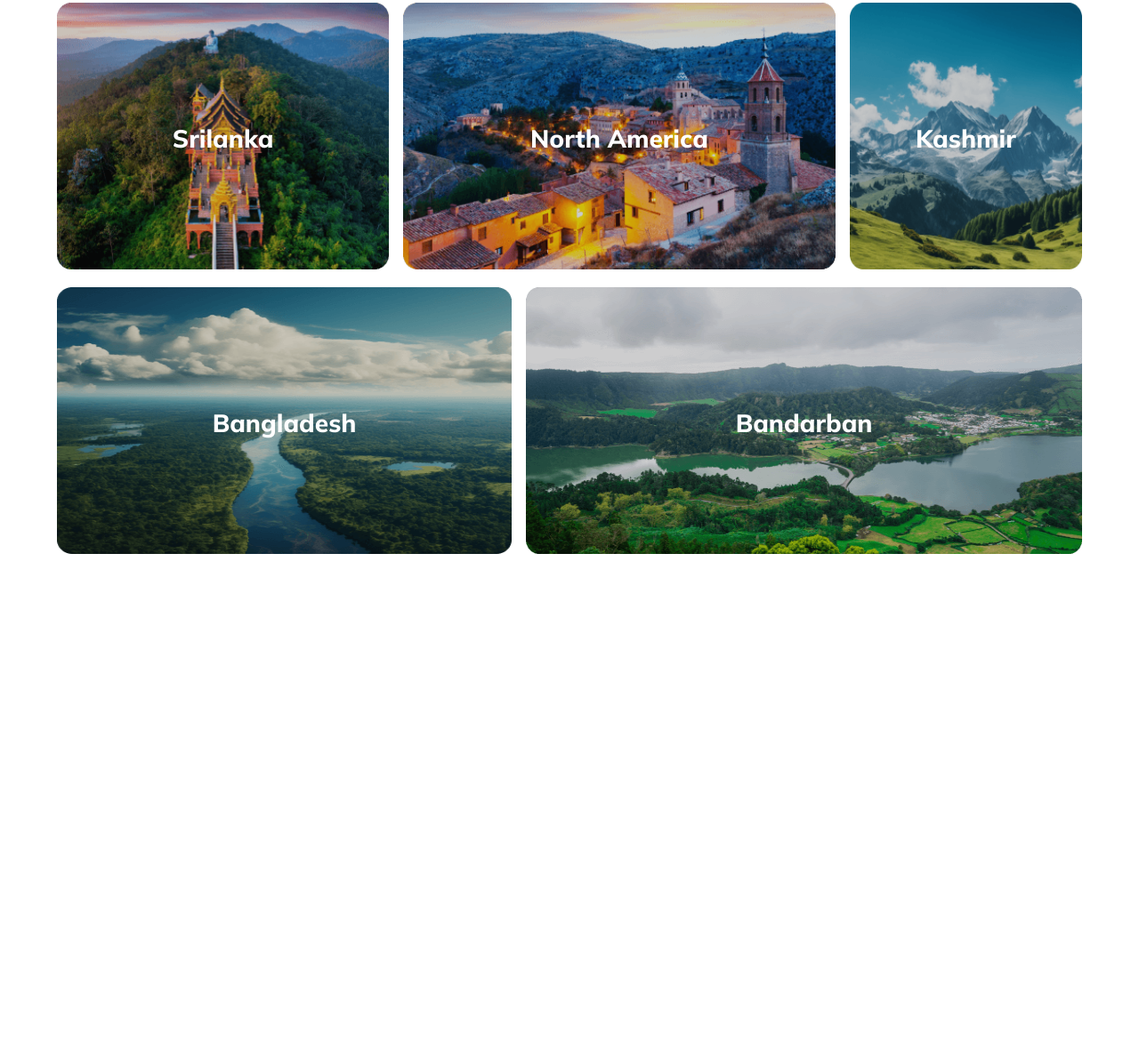
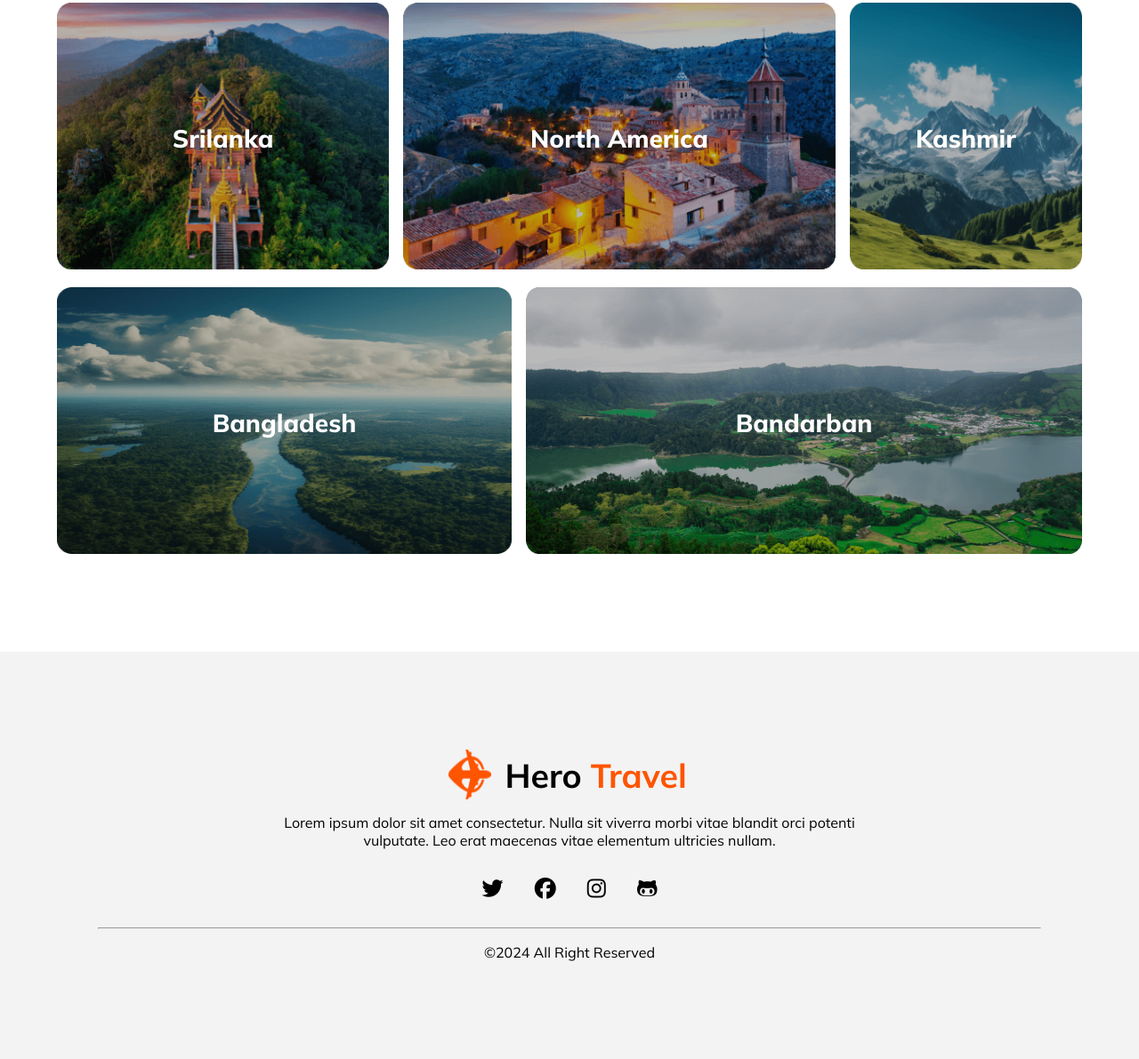
Before and after one commit to salmanfxrsi/hero-travel, a plain HTML site: page index.html in a window 1280 px wide. Shown: the part 1875-3066 px from the top of the page at 89% size. Before the commit the page ends 2518 px from the top, so only its background shows below. Drawn offline with Linux system fonts and the light colour scheme; a web font is replaced by a local one.

Commit message:
added footer part and made it responsive

```diff
--- a/index.html
+++ b/index.html
@@ -49,7 +49,8 @@
                 </button>
             </div>
         </section>
-
+    </header>
+    <main>
         <section class="popular">
             <div class="popular-container">
                 <h3 class="text-one">Our Popular Tours</h3>
@@ -106,10 +107,22 @@
                     <h5 class="country">Bandarban</h5>
                 </div>
             </div>
-
         </section>
-    </header>
-    <main></main>
-    <footer></footer>
+    </main>
+    <footer class="footer">
+        <div class="logo">
+            <img src="./Images/logo.png" alt="Logo of Hero Travel">
+            <h3>Hero <span>Travel</span></h3>
+        </div>
+        <p>Lorem ipsum dolor sit amet consectetur. Nulla sit viverra morbi vitae blandit orci potenti vulputate. Leo erat maecenas vitae elementum ultricies nullam.</p>
+        <div class="social">
+            <i class="fa-brands fa-twitter"></i>
+            <i class="fa-brands fa-facebook"></i>
+            <i class="fa-brands fa-instagram"></i>
+            <i class="fa-brands fa-github-alt"></i>
+        </div>
+        <hr>
+        <p>&copy;2024 All Right Reserved</p>
+    </footer>
 </body>
 </html>
--- a/styles/styles.css
+++ b/styles/styles.css
@@ -199,6 +199,7 @@ body{
 .destination-card img{
     width: 100%;
     height: 300px;
+    filter: brightness(90%);
 }
 
 .row-1,.row-2,.row-3{
@@ -216,6 +217,34 @@ body{
     grid-template-columns: 0.9fr 1.1fr;
 }
 
+/* Footer */
+.footer{
+    text-align: center;
+    background: rgba(19, 19, 24, 0.05);
+    margin-top: 6.625rem;
+    padding: 6.875rem;
+}
+
+.footer .logo {
+    margin: 0 auto;
+}
+
+.footer p {
+    margin-top: 1rem;
+}
+
+.social {
+    display: flex;
+    gap: 2rem;
+    justify-content: space-between;
+    max-width: 200px;
+    margin: 0 auto;
+}
+
+.footer i {
+    font-size: 1.5rem;
+    margin: 2rem auto;
+}
 
 @media screen and (max-width:576px) {
 
@@ -230,7 +259,16 @@ body{
 }
 
 /* Banner */
-.explore{display: none;}
+.explore-inputs {
+    flex-direction: column;
+    gap: 2rem;
+    align-items: center;
+    padding: 100px;
+}
+
+.explore-inputs input,select,button {
+    width: 255px;
+}
 
 /* Popular */
 .popular{
@@ -252,5 +290,4 @@ body{
     flex-direction: column;
 }
 
-
 }
```
